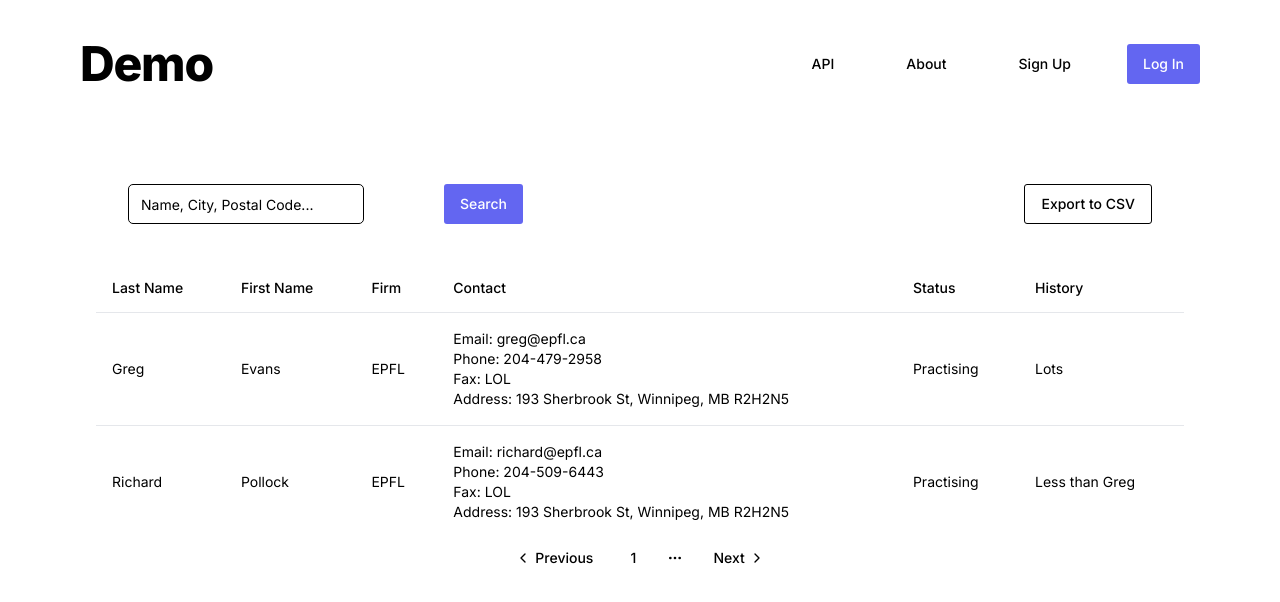
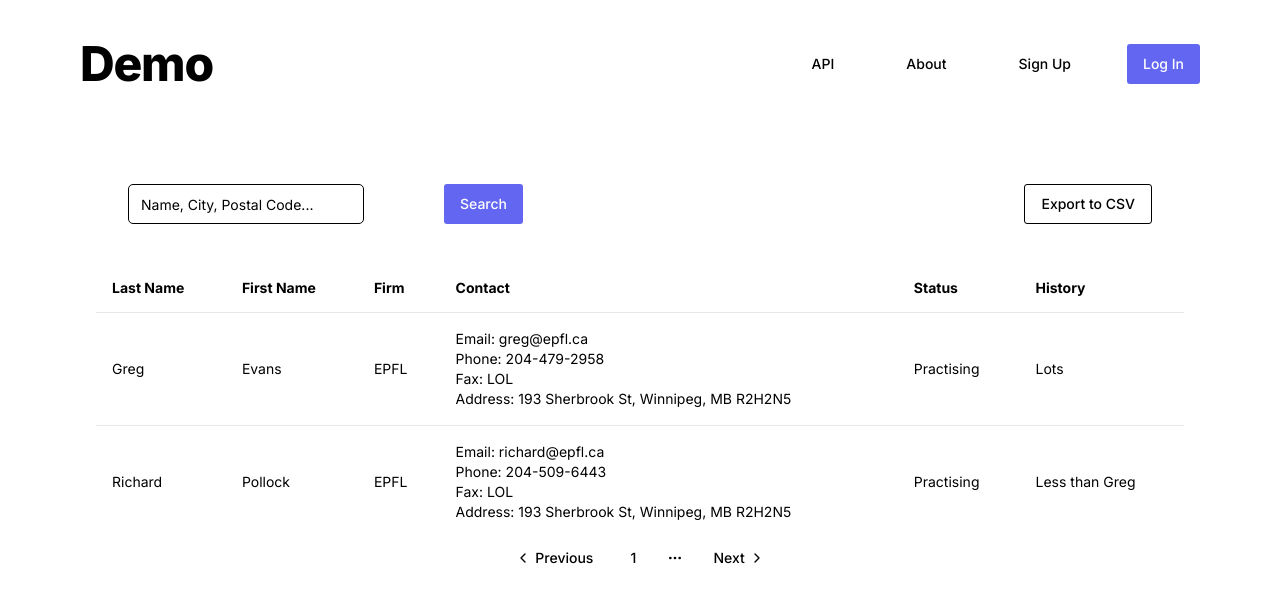
Before and after one commit to DavidLekei/MBLL4L, a Next.js app: page / in a window 1280 px wide. Shown: the top 602 px of the page. Built offline with nearby package versions, Linux system fonts and the light colour scheme.

Commit message:
Started working on search/filter functionality

```diff
--- a/src/components/ui/lawyers.tsx
+++ b/src/components/ui/lawyers.tsx
@@ -56,12 +56,12 @@ export default function Lawyers(props: any){
         <Table className={styles.table}>
           <TableHeader >
             <TableRow>
-              <TableHead>Last Name</TableHead>
-              <TableHead>First Name</TableHead>
-              <TableHead>Firm</TableHead>
-              <TableHead>Contact</TableHead>
-              <TableHead>Status</TableHead>
-              <TableHead>History</TableHead>
+              <TableHead className="font-bold">Last Name</TableHead>
+              <TableHead className="font-bold">First Name</TableHead>
+              <TableHead className="font-bold">Firm</TableHead>
+              <TableHead className="font-bold">Contact</TableHead>
+              <TableHead className="font-bold">Status</TableHead>
+              <TableHead className="font-bold">History</TableHead>
             </TableRow>
           </TableHeader>
           <TableBody>
```
